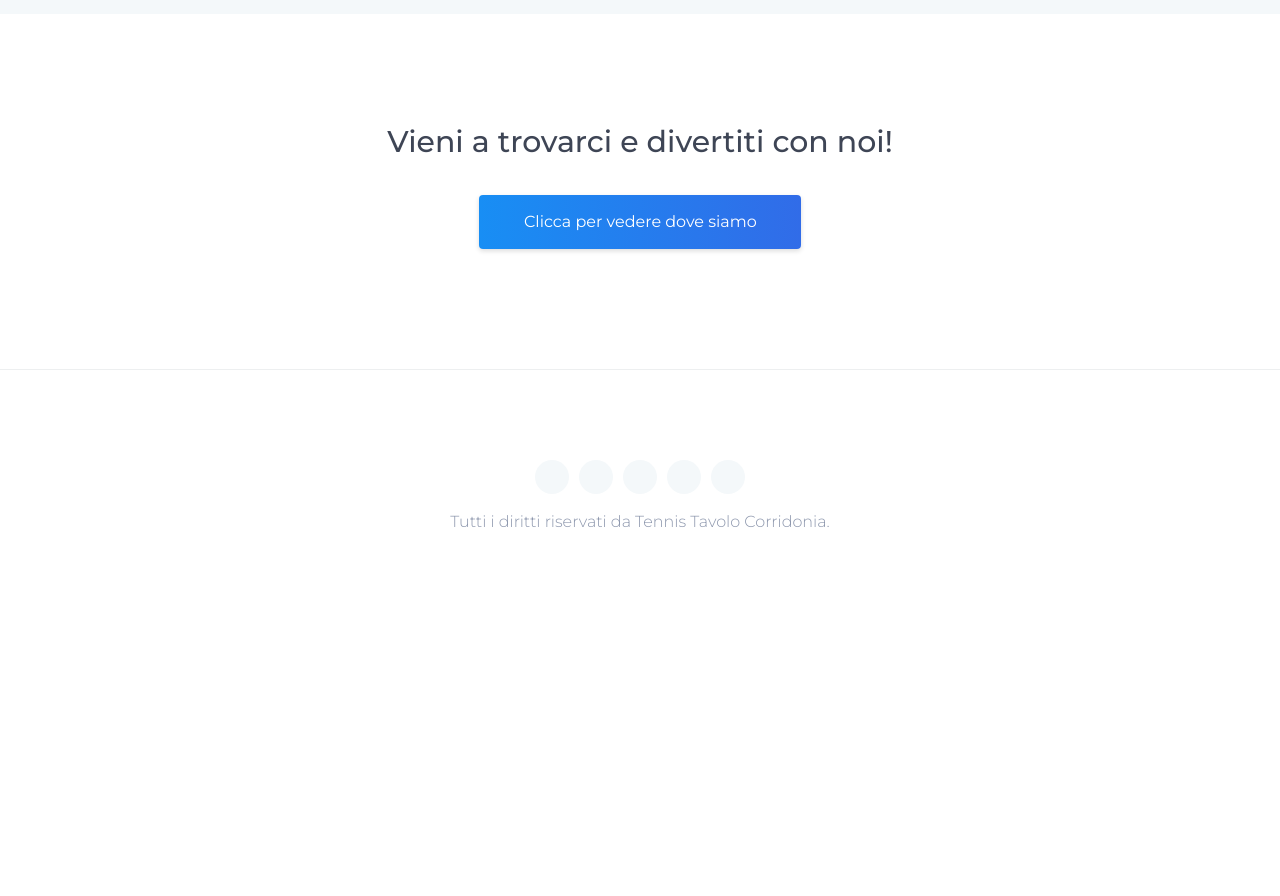
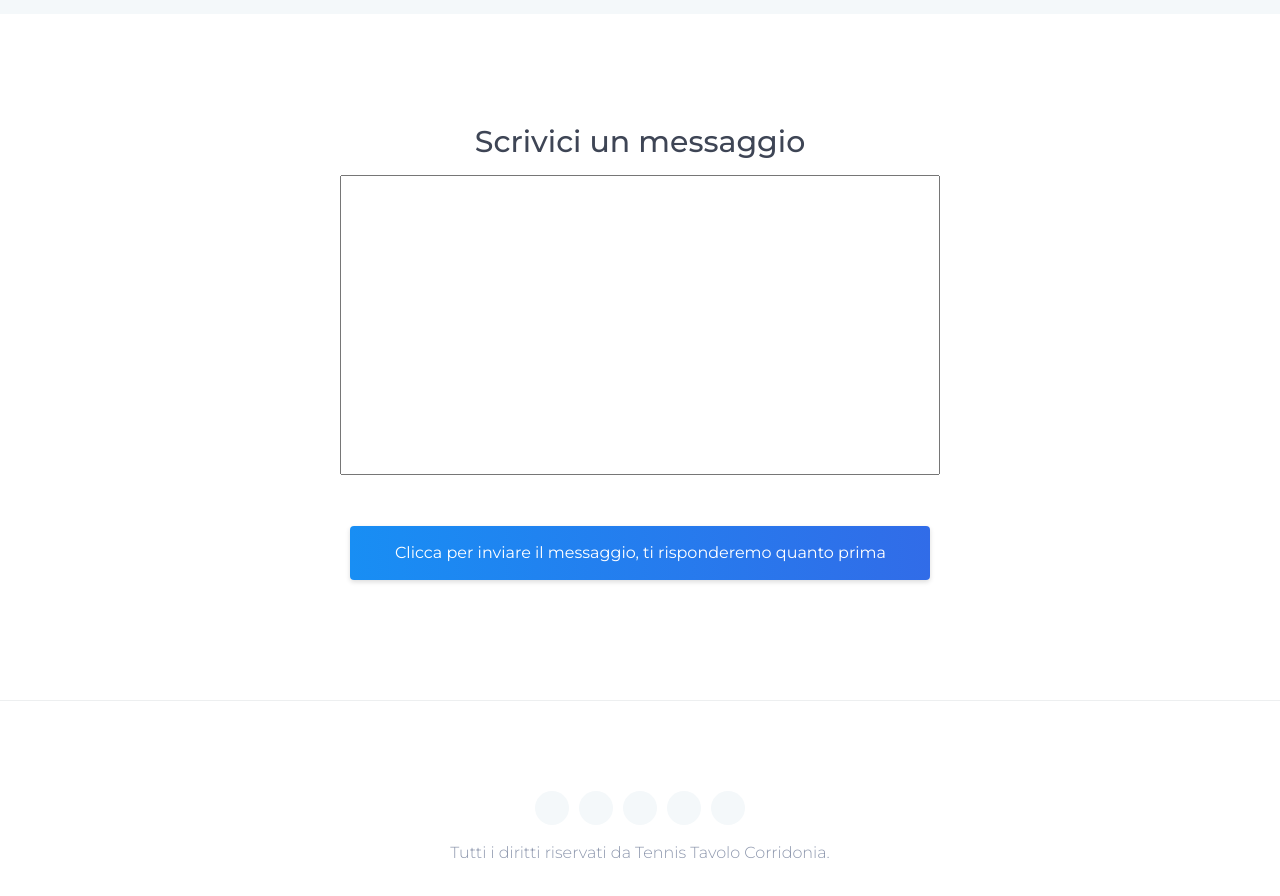
Before and after one commit to MetalGandix/table-tennis-website-corridonia, an Angular app: page /orari in a window 1280 px wide. Shown: the part 800-1696 px from the top of the page. Before the commit the page ends 1424 px from the top, so only its background shows below. Built offline with nearby package versions, Linux system fonts and the light colour scheme; a web font is replaced by a local one.

Commit message:
Created a field to write

```diff
--- a/src/app/apps/blog/blog.component.html
+++ b/src/app/apps/blog/blog.component.html
@@ -38,7 +38,7 @@
         <div class="card-body p-40 text-center">
           <div class="icon-space display-5">
           <h5 class="font-medium">{{relay.name}}</h5>
-            <img style="width: 270px; height: 179.948px;" [src]="relay.image"/>
+            <img style="width: 270px; height: 179px;" [src]="relay.image"/>
           </div>
           <h5 class="font-medium">
             {{relay.points}}
--- a/src/app/apps/orari/orari.component.html
+++ b/src/app/apps/orari/orari.component.html
@@ -64,13 +64,18 @@
     <div class="row justify-content-center m-b-30">
       <div class="col-md-7 text-center no-trans">
         <h2 class="title">
-          Vieni a trovarci e divertiti con noi!
+          Scrivici un messaggio
         </h2>
+        <textarea style="height: 300px;
+        width: 600px;">
+        </textarea>
+        <br>
+        <br>
         <a
           class="btn btn-info-gradiant btn-md btn-arrow m-t-20"
           data-toggle="collapse"
           href="#"
-          ><span>Clicca per vedere dove siamo <i class="ti-arrow-right"></i></span
+          ><span>Clicca per inviare il messaggio, ti risponderemo quanto prima <i class="ti-arrow-up"></i></span
         ></a>
       </div>
     </div>
```
